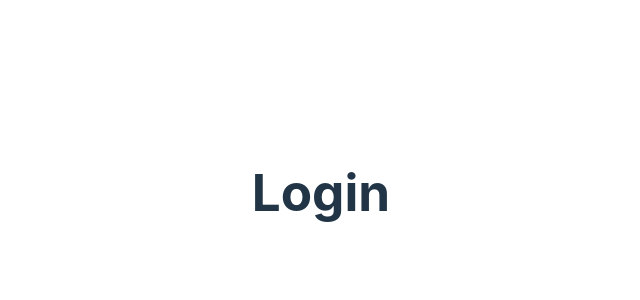
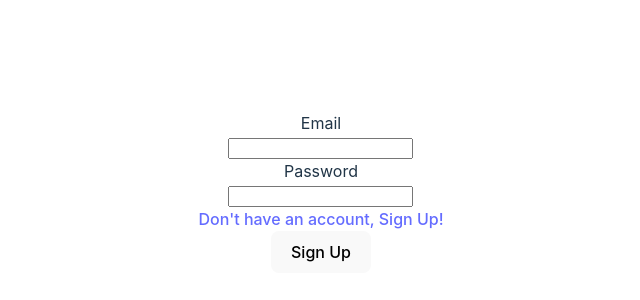
Before and after one commit to kalio007/AInews, a React (Vite) app in the folder client/: page / in a window 1280 px wide. Shown: the part 208-508 px from the top of the page, without its empty margins (319-959 px from the left). Built offline with nearby package versions, Linux system fonts and the light colour scheme.

Commit message:
skeleton for the Login In page

```diff
--- a/client/src/components/Login.jsx
+++ b/client/src/components/Login.jsx
@@ -1,8 +1,87 @@
-import React from 'react';
+import React, { useState } from 'react';
+import { account } from '../appwrite/appwriteConfig';
+import { useNavigate } from 'react-router-dom';
 
 function Login() {
+    const navigate = useNavigate();
+    const [user, setUser] = useState({
+        email: "",
+        password: ""
+    });
+    const loginUser = async (e) => {
+        e.preventDefault()
+        try {
+            await account.createEmailSession(
+                user.email,
+                user.password
+              );
+             navigate("/profile")
+        } catch (error) {
+            console.log(error);
+        }
+    }
   return (
-    <div><h1>Login</h1></div>
+    <div>
+        <form action = '#' method='POST'>
+            <div>
+                <label
+                htmlFor='name'
+                className=''
+                >
+                    Email
+                </label>
+                <div>
+                    <input
+                      id='email'
+                      name='email'
+                      type='email'
+                      autoComplete='email'
+                      required
+                      onChange={(e) => {
+                        setUser({
+                        ...user,
+                        email: e.target.value
+                    })}}
+                    />
+                </div>
+            </div>
+            <div>
+                <label
+                htmlFor='password'
+                className=''
+                >
+                    Password
+                </label>
+                <div>
+                    <input
+                      id='password'
+                      name='password'
+                      type='password'
+                      autoComplete='current-password'
+                      required
+                      onChange={(e) => {
+                        setUser({
+                        ...user,
+                        password: e.target.value
+                    })}}
+                    />
+                </div>
+            </div>
+            <div>
+                <a
+                href='/signup'
+                >
+                    Don't have an account, Sign Up!
+                </a>
+            </div>
+            <button
+                type='submit'
+                onClick={loginUser}
+            >
+                Sign Up
+            </button>
+        </form>
+    </div>
   )
 }
 
```
